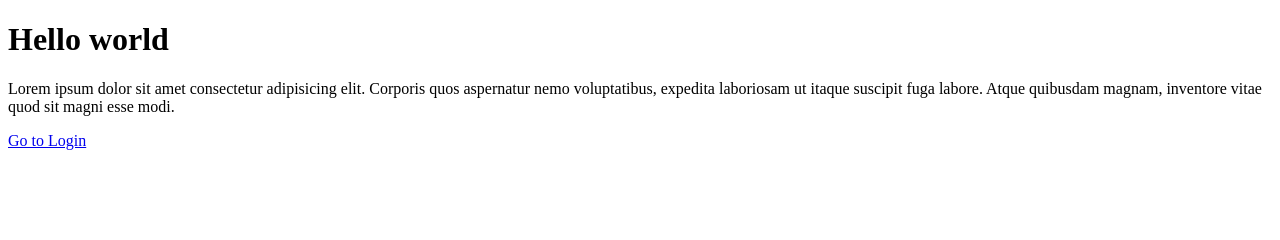
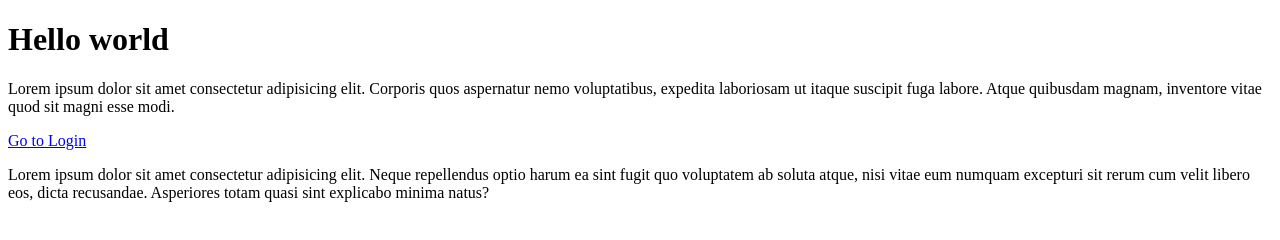
Before and after one commit to Sumit-2808/First-Repo, a plain HTML site: page index.html in a window 1280 px wide. Drawn offline with Linux system fonts and the light colour scheme.

Commit message:
changed index.html

```diff
--- a/index.html
+++ b/index.html
@@ -10,5 +10,6 @@
     <h1>Hello world</h1>
     <p>Lorem ipsum dolor sit amet consectetur adipisicing elit. Corporis quos aspernatur nemo voluptatibus, expedita laboriosam ut itaque suscipit fuga labore. Atque quibusdam magnam, inventore vitae quod sit magni esse modi.</p>
     <a href="#">Go to Login</a>
+    <p>Lorem ipsum dolor sit amet consectetur adipisicing elit. Neque repellendus optio harum ea sint fugit quo voluptatem ab soluta atque, nisi vitae eum numquam excepturi sit rerum cum velit libero eos, dicta recusandae. Asperiores totam quasi sint explicabo minima natus?</p>
 </body>
 </html>
```
